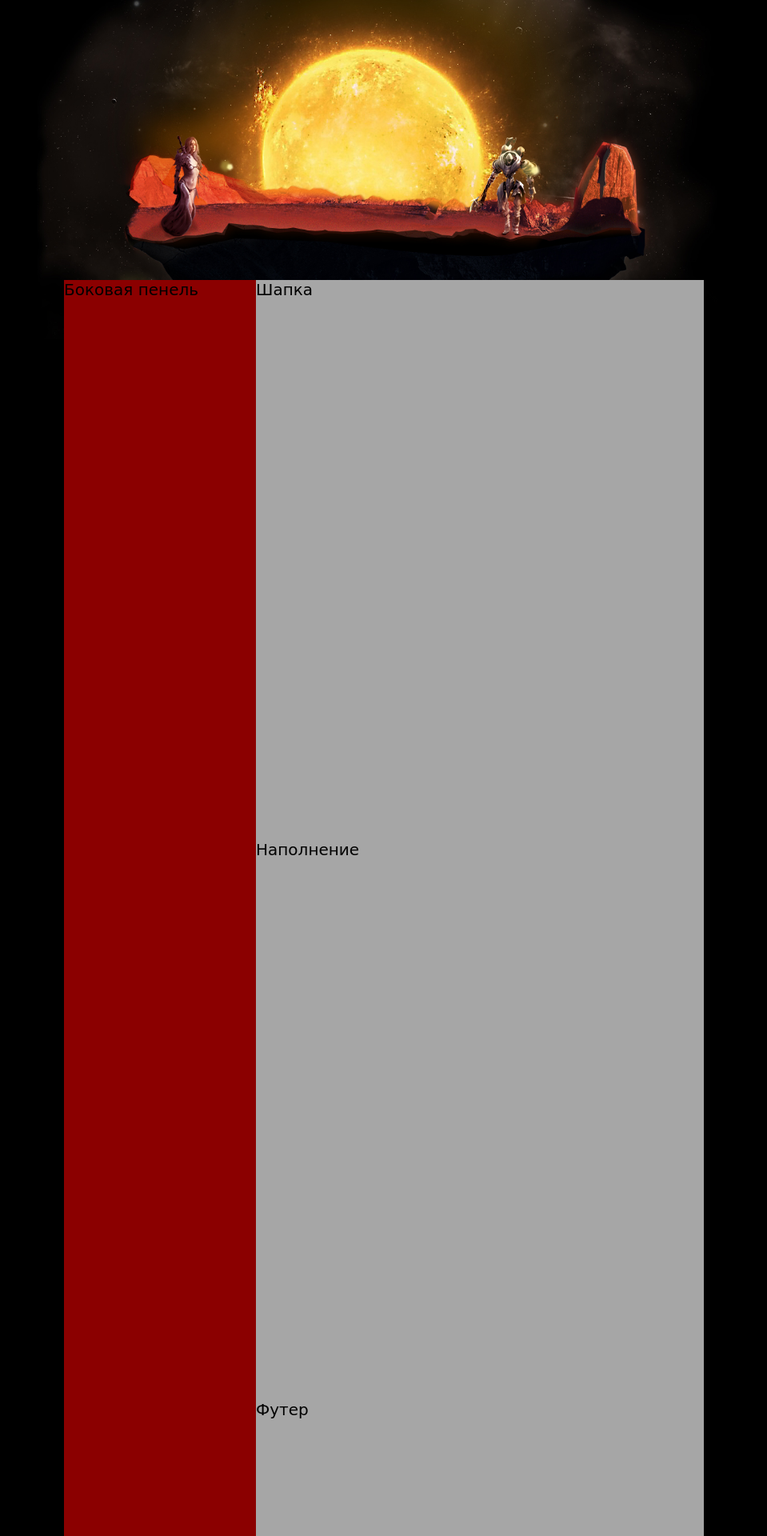
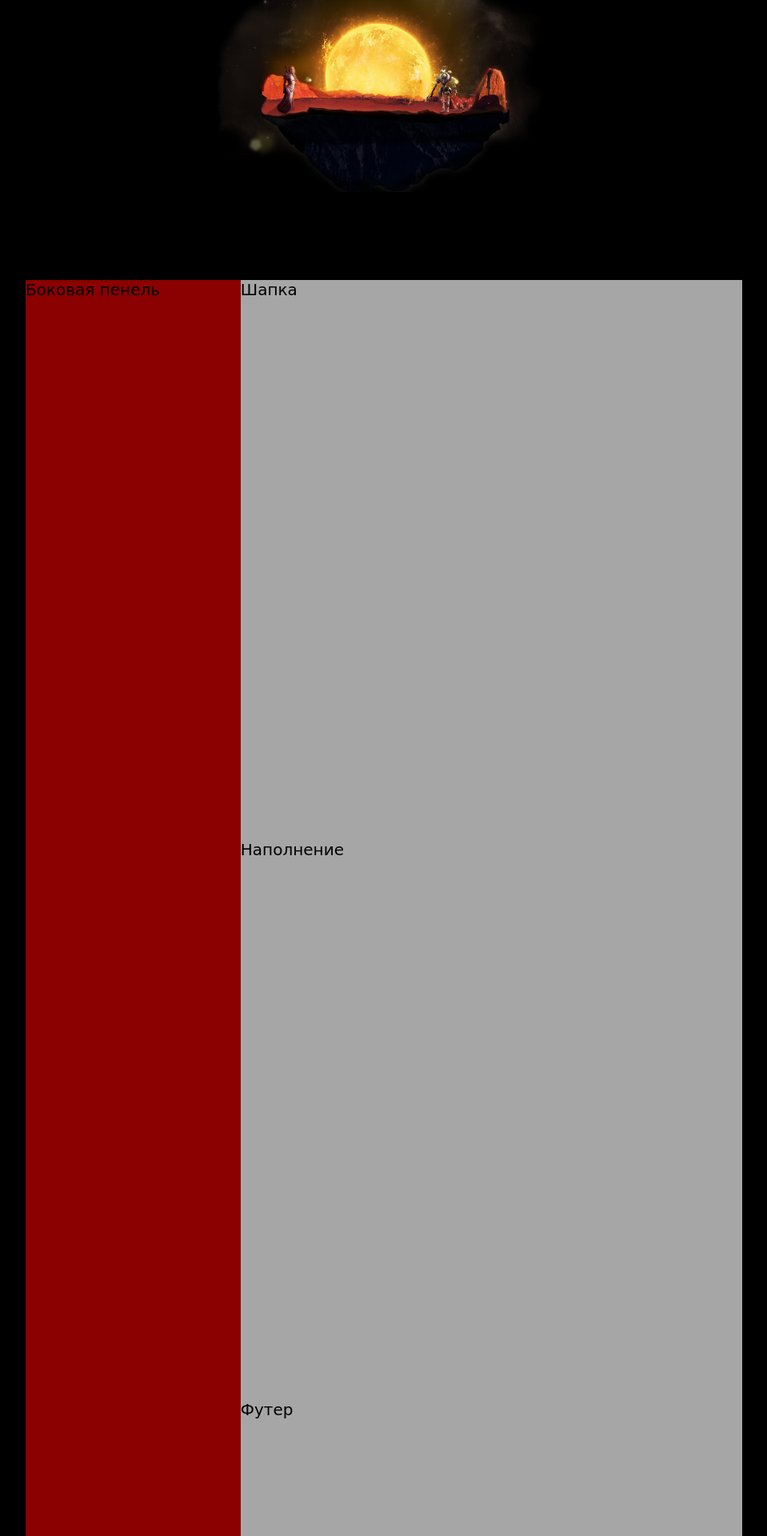
Before and after one commit to Darneti/darneti.github.io, a PHP site: page / in a window 1280 px wide; the page is wider, and only the part inside the window is pictured. Shown: the top 1920 px of that part at 80% size, without its empty margins (160-1119 px from the left). Run offline with PHP 8.4, Linux system fonts and the light colour scheme; some libraries are stand-ins or nearby versions.

Commit message:
Update new 1.css

```diff
--- a/new 1.css
+++ b/new 1.css
@@ -11,14 +11,14 @@ body {
 	position: absolute;
 	left: 50%;
         transform: translate(-50%);
-	max-height: 500px;
+	height: 30%;
 	background-size: cover;
 }
 
 .wrapper {
 	position: absolute;
 	min-height: 2300px;
-	width: 800px;
+	width: 70%;
         left: 50%;
         transform: translate(-50%);
 	margin-top: 350px;
```
